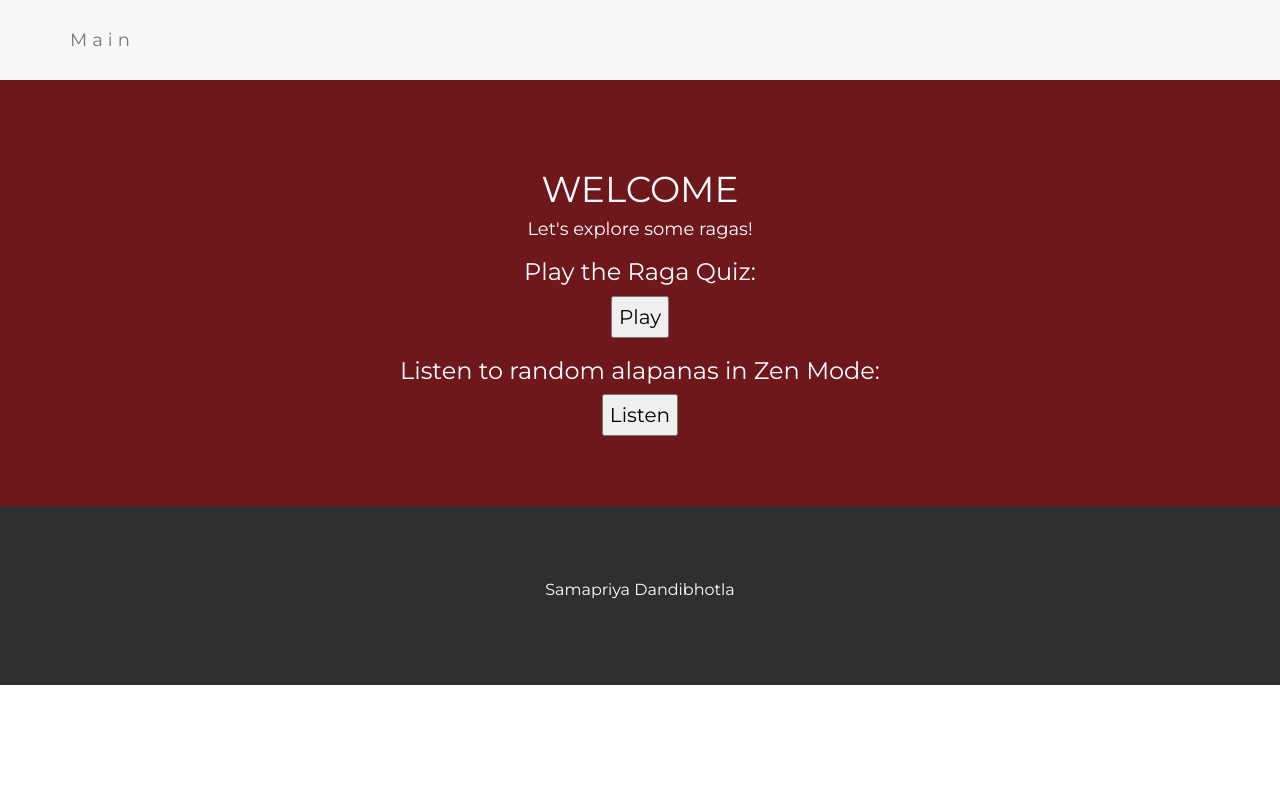
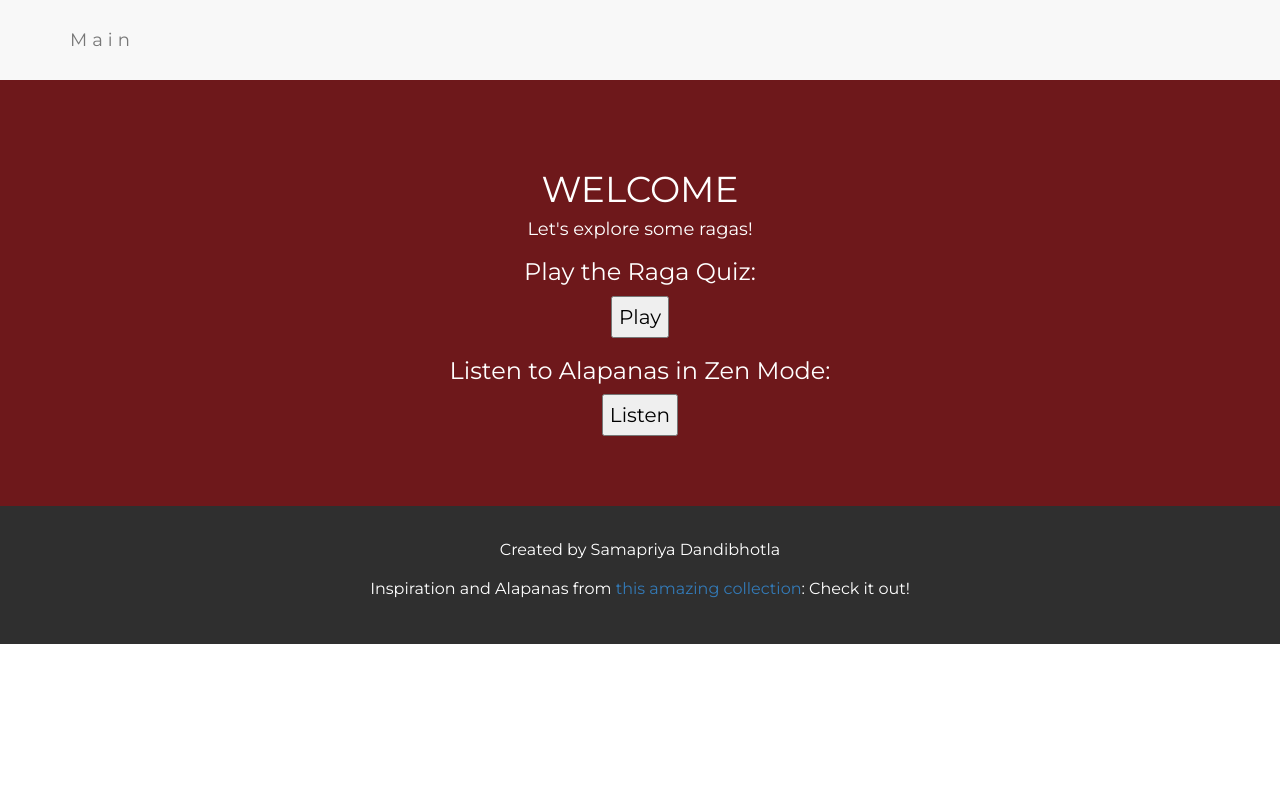
Before and after one commit to sdandibh7321/ExploreRagas, a Flask app: page / in a window 1280 px wide. Run offline with Flask 2, Linux system fonts and the light colour scheme; some libraries are stand-ins or nearby versions.

Commit message:
Add files via upload

```diff
--- a/templates/main.html
+++ b/templates/main.html
@@ -10,10 +10,15 @@
   <script src="https://ajax.googleapis.com/ajax/libs/jquery/3.5.1/jquery.min.js"></script>
   <script src="https://maxcdn.bootstrapcdn.com/bootstrap/3.4.1/js/bootstrap.min.js"></script>
   <style>
+  html,body {
+    height: 100%;
+  }
+
   body {
     font: 20px Montserrat, sans-serif;
     line-height: 1.8;
     color: #f5f6f7;
+    height: 100%;
   }
 
   p {
@@ -52,6 +57,14 @@
     padding-bottom: 70px;
     overflow: hidden;
     max-width: 100%;
+  }
+
+  .container-fluid-footer {
+    padding-top: 30px;
+    padding-bottom: 30px;
+    overflow: hidden;
+    max-width: 100%;
+    max-height: 100%;
   }
 
   #play {
@@ -116,15 +129,16 @@
 
     <p></p>
     <form action='/zen' method='POST'>
-    <h3>Listen to random alapanas in Zen Mode:</h3>
+    <h3>Listen to Alapanas in Zen Mode:</h3>
     <input type="submit" id="zen" value="Listen"/>
     </form>
 
   </div>
 
 <!-- Footer -->
-<footer class="container-fluid bg-4 text-center">
-  <p>Samapriya Dandibhotla</p>
+<footer class="container-fluid-footer bg-4 text-center">
+  <p>Created by Samapriya Dandibhotla</p>
+  <p>Inspiration and Alapanas from <a href="https://ramanarunachalam.github.io/Music/Carnatic/carnatic.html">this amazing collection</a>: Check it out!</p>
 </footer>
 
 </body>
```
Also changed, not shown: templates/quiz.html (+16 -2 lines), templates/zen.html (+16 -2 lines).
